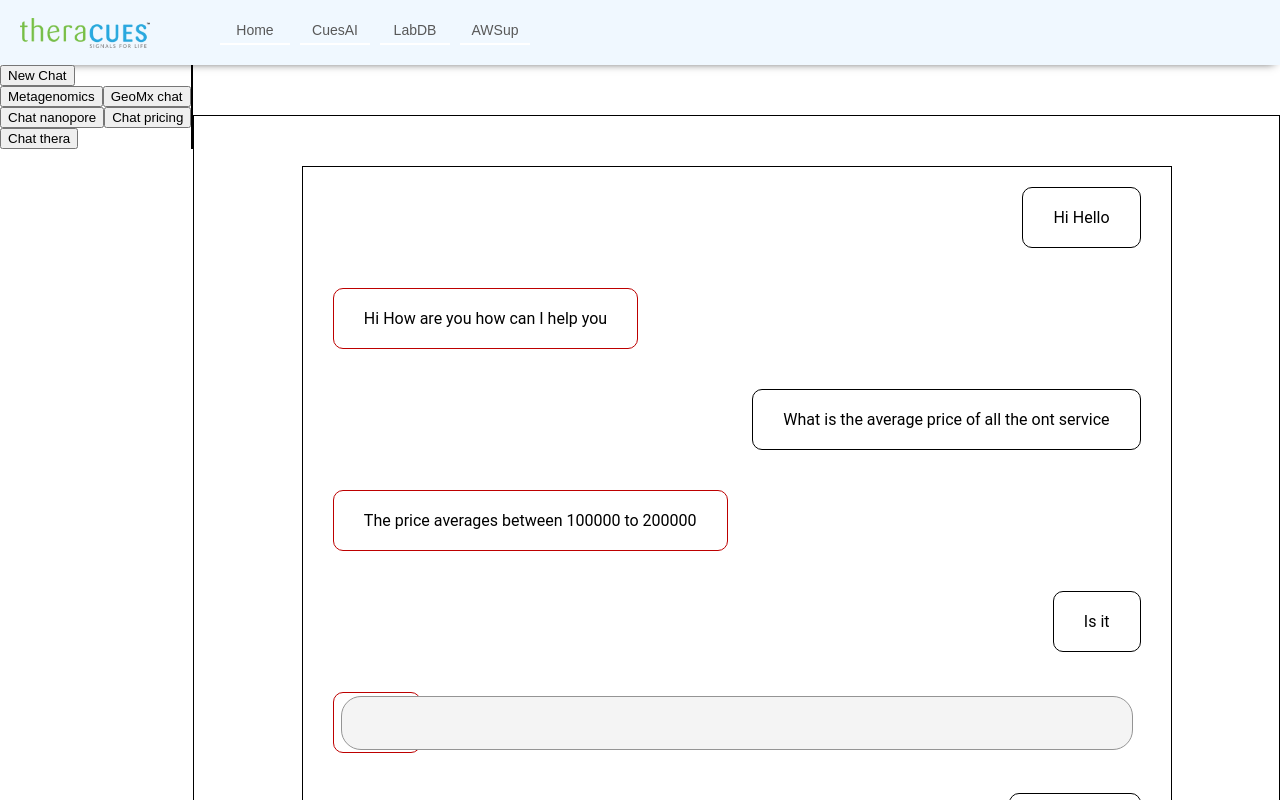
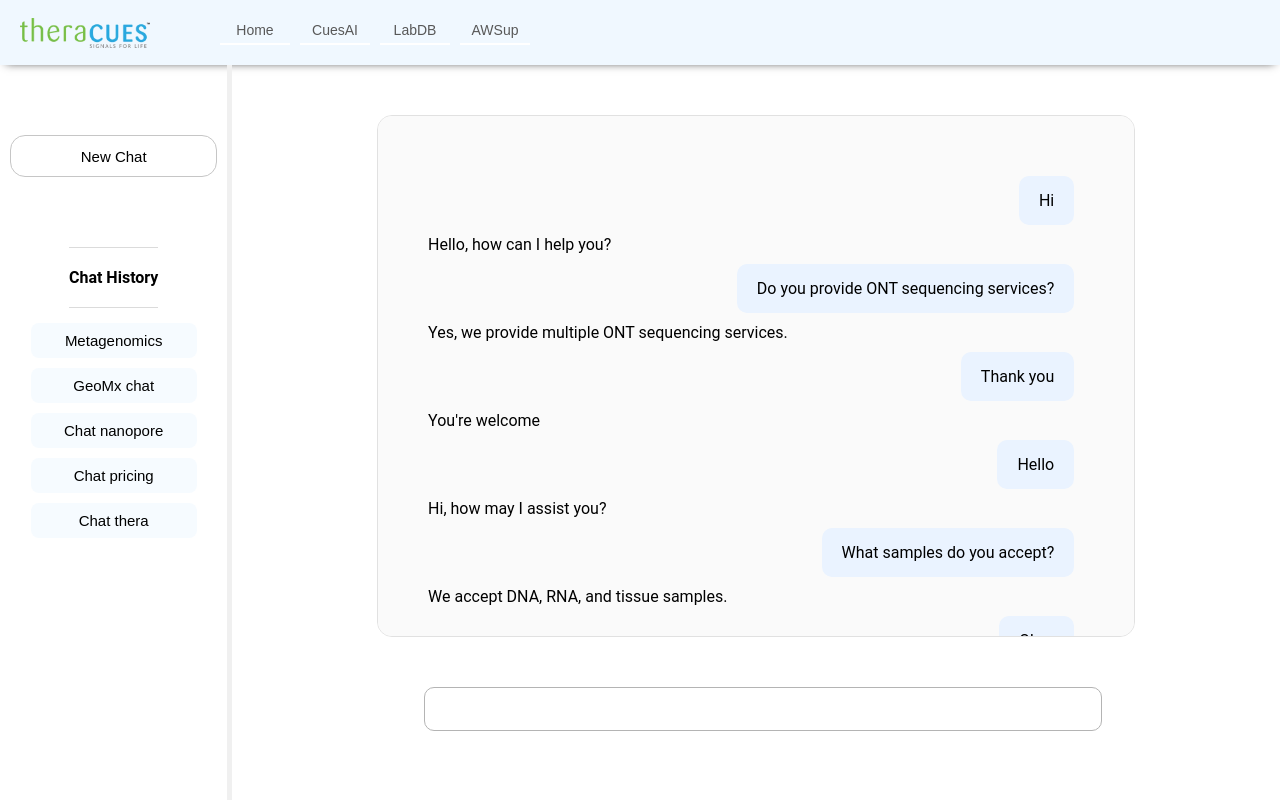
Before and after one commit to akshayoo/FirstFullStackWebApi, a Next.js app in the folder binfk_console/: page /CuesAI in a window 1280 px wide. Shown: the top 800 px of the page. Built offline with nearby package versions, Linux system fonts and the light colour scheme.

Commit message:
Cuesai part Front styling setup

```diff
--- a/binfk_console/src/app/CuesAI/components/ChatBar.js
+++ b/binfk_console/src/app/CuesAI/components/ChatBar.js
@@ -1,66 +1,309 @@
 "use client";
+
 import { useState } from "react";
 import styles from './ChatWin.module.css'
 
-const chats = [{
-        "chatId" : 747393,
-        "sender" : "user",
-        "message" : "Hi Hello"
+const chats = [
+  {
+    "chatId": 1001,
+    "sender": "user",
+    "message": "Hi"
   },
   {
-        "chatId" : 7443493,
-        "sender" : "bot",
-        "message" : "Hi How are you how can I help you"
+    "chatId": 1002,
+    "sender": "bot",
+    "message": "Hello, how can I help you?"
   },
   {
-        "chatId" : 74723,
-        "sender" : "user",
-        "message" : "What is the average price of all the ont service"
+    "chatId": 1003,
+    "sender": "user",
+    "message": "Do you provide ONT sequencing services?"
   },
   {
-        "chatId" : 73393,
-        "sender" : "bot",
-        "message" : "The price averages between 100000 to 200000"
+    "chatId": 1004,
+    "sender": "bot",
+    "message": "Yes, we provide multiple ONT sequencing services."
   },
   {
-        "chatId" : 7475693,
-        "sender" : "user",
-        "message" : "Is it"
+    "chatId": 1005,
+    "sender": "user",
+    "message": "Thank you"
   },
   {
-        "chatId" : 7475345693,
-        "sender" : "bot",
-        "message" : "Yes"
+    "chatId": 1006,
+    "sender": "bot",
+    "message": "You're welcome"
+  },
+
+  {
+    "chatId": 2001,
+    "sender": "user",
+    "message": "Hello"
   },
   {
-        "chatId" : 74553593,
-        "sender" : "user",
-        "message" : "Thankyou"
+    "chatId": 2002,
+    "sender": "bot",
+    "message": "Hi, how may I assist you?"
   },
   {
-        "chatId" : 775733,
-        "sender" : "bot",
-        "message" : "You are welcome"
+    "chatId": 2003,
+    "sender": "user",
+    "message": "What samples do you accept?"
+  },
+  {
+    "chatId": 2004,
+    "sender": "bot",
+    "message": "We accept DNA, RNA, and tissue samples."
+  },
+  {
+    "chatId": 2005,
+    "sender": "user",
+    "message": "Okay"
+  },
+  {
+    "chatId": 2006,
+    "sender": "bot",
+    "message": "Let us know if you need details"
+  },
+
+  {
+    "chatId": 3001,
+    "sender": "user",
+    "message": "Hi there"
+  },
+  {
+    "chatId": 3002,
+    "sender": "bot",
+    "message": "Hello! How can I help?"
+  },
+  {
+    "chatId": 3003,
+    "sender": "user",
+    "message": "What is the turnaround time?"
+  },
+  {
+    "chatId": 3004,
+    "sender": "bot",
+    "message": "Typically 2 to 4 weeks depending on project scope."
+  },
+  {
+    "chatId": 3005,
+    "sender": "user",
+    "message": "Got it"
+  },
+  {
+    "chatId": 3006,
+    "sender": "bot",
+    "message": "Happy to help"
+  },
+
+  {
+    "chatId": 4001,
+    "sender": "user",
+    "message": "Hello support"
+  },
+  {
+    "chatId": 4002,
+    "sender": "bot",
+    "message": "Hi, how can we assist you?"
+  },
+  {
+    "chatId": 4003,
+    "sender": "user",
+    "message": "Do you offer data analysis?"
+  },
+  {
+    "chatId": 4004,
+    "sender": "bot",
+    "message": "Yes, we provide end-to-end analysis support."
+  },
+  {
+    "chatId": 4005,
+    "sender": "user",
+    "message": "Thanks"
+  },
+  {
+    "chatId": 4006,
+    "sender": "bot",
+    "message": "You're welcome"
+  },
+
+  {
+    "chatId": 5001,
+    "sender": "user",
+    "message": "Hi"
+  },
+  {
+    "chatId": 5002,
+    "sender": "bot",
+    "message": "Hello!"
+  },
+  {
+    "chatId": 5003,
+    "sender": "user",
+    "message": "Is human genome sequencing available?"
+  },
+  {
+    "chatId": 5004,
+    "sender": "bot",
+    "message": "Yes, whole genome sequencing is available."
+  },
+  {
+    "chatId": 5005,
+    "sender": "user",
+    "message": "Great"
+  },
+  {
+    "chatId": 5006,
+    "sender": "bot",
+    "message": "Feel free to reach out anytime"
+  },
+
+  {
+    "chatId": 6001,
+    "sender": "user",
+    "message": "Hello"
+  },
+  {
+    "chatId": 6002,
+    "sender": "bot",
+    "message": "Hi there"
+  },
+  {
+    "chatId": 6003,
+    "sender": "user",
+    "message": "What platforms do you use?"
+  },
+  {
+    "chatId": 6004,
+    "sender": "bot",
+    "message": "We use ONT PromethION and other advanced platforms."
+  },
+  {
+    "chatId": 6005,
+    "sender": "user",
+    "message": "Okay thanks"
+  },
+  {
+    "chatId": 6006,
+    "sender": "bot",
+    "message": "You're welcome"
+  },
+
+  {
+    "chatId": 7001,
+    "sender": "user",
+    "message": "Hi"
+  },
+  {
+    "chatId": 7002,
+    "sender": "bot",
+    "message": "Hello"
+  },
+  {
+    "chatId": 7003,
+    "sender": "user",
+    "message": "Do you support cancer genomics?"
+  },
+  {
+    "chatId": 7004,
+    "sender": "bot",
+    "message": "Yes, cancer genomics is a key focus area."
+  },
+  {
+    "chatId": 7005,
+    "sender": "user",
+    "message": "Nice"
+  },
+  {
+    "chatId": 7006,
+    "sender": "bot",
+    "message": "Glad to hear that"
+  },
+
+  {
+    "chatId": 8001,
+    "sender": "user",
+    "message": "Hello team"
+  },
+  {
+    "chatId": 8002,
+    "sender": "bot",
+    "message": "Hi! How can we help?"
+  },
+  {
+    "chatId": 8003,
+    "sender": "user",
+    "message": "Do you offer long-read sequencing?"
+  },
+  {
+    "chatId": 8004,
+    "sender": "bot",
+    "message": "Yes, we specialize in long-read sequencing."
+  },
+  {
+    "chatId": 8005,
+    "sender": "user",
+    "message": "Thanks"
+  },
+  {
+    "chatId": 8006,
+    "sender": "bot",
+    "message": "Anytime"
+  },
+
+  {
+    "chatId": 9001,
+    "sender": "user",
+    "message": "Hi"
+  },
+  {
+    "chatId": 9002,
+    "sender": "bot",
+    "message": "Hello"
+  },
+  {
+    "chatId": 9003,
+    "sender": "user",
+    "message": "Can I get a quotation?"
+  },
+  {
+    "chatId": 9004,
+    "sender": "bot",
+    "message": "Yes, please share your project details."
+  },
+  {
+    "chatId": 9005,
+    "sender": "user",
+    "message": "Sure"
+  },
+  {
+    "chatId": 9006,
+    "sender": "bot",
+    "message": "We will assist you"
+  }
+]
+
+function InputBar() {
+  return <input />;
 }
 
-]
+export function ChatBar() {
+  const [chatMessages, setChatMessages] = useState(chats);
 
-
-
-export function ChatBar() {
-
-    const [chatHist, setChatHist] = useState(chats)
-
-    return(
-        <div className={styles.chatContainer}>
-            {chatHist.map(chathist => (
-                <div key={chathist.chatId} className={chathist.sender === 'user' ? styles.chatCompUser : styles.chatCompBot}>
-                    <div>
-                        {chathist.message}
-                    </div>
+  return (
+    <div className={styles.chatBar}>
+        <div className={styles.chatMessages}>
+        {chatMessages.map(chat => (
+            <div key={chat.chatId} className={chat.sender == 'user' ? styles.chatUserMessage : styles}>
+                {chat.message}
             </div>
         ))}
         </div>
+
+        <div className={styles.chatInputBar}>
+            <InputBar />
+        </div>
+    </div>
   );
-
 }
--- a/binfk_console/src/app/CuesAI/components/ChatSideBar.js
+++ b/binfk_console/src/app/CuesAI/components/ChatSideBar.js
@@ -34,18 +34,19 @@ export function ChatSlideBar() {
     const [previousChats, setPreviousChats] = useState(UserChatTitles);
 
      return(
-        <>
-            <div>
+        <div className= {styles.chatSideBarComp}>
+            <div className={styles.chatNewChatDIV}>
                 <button>New Chat</button>
             </div>
-            <div className="chatHistoryDiv">
-                {previousChats.map(chat => (
-                    <button key={chat.ChatId}>
-                        {chat.ChatTitle}
+            <div className={styles.chatHistoryDiv}>
+                <h2>Chat History</h2>
+                {previousChats.map(chathist => (
+                    <button key={chathist.ChatId}>
+                        {chathist.ChatTitle}
                     </button>
                 ))}
             </div>
-        </>
+        </div>
      );
 
 }
--- a/binfk_console/src/app/CuesAI/components/ChatWin.js
+++ b/binfk_console/src/app/CuesAI/components/ChatWin.js
@@ -3,30 +3,16 @@ import { ChatSlideBar } from './ChatSideBar';
 import { ChatBar } from './ChatBar'
 
 
-function InputBar(){
-
-    return(
-        <>
-            <input />
-        </>
-    );
-}
-
-
 
 export function ChatWin() {
      return(
-        <div className={styles.chatAI}>
-            <div className={styles.SlideBarDiv}>
+
+        <>
+            <div className={styles.chatWin}>
                 <ChatSlideBar />
+                <ChatBar />
             </div>
-            <div className={styles.InputWindow}>
-                <div className= {styles.chatScreen}>
-                    <ChatBar />
-                </div>
-                <InputBar />
-            </div>
-        </div>
+        </>
 
      );
 }
--- a/binfk_console/src/app/CuesAI/components/ChatWin.module.css
+++ b/binfk_console/src/app/CuesAI/components/ChatWin.module.css
@@ -1,73 +1,146 @@
-.chatAI {
-    display: flex;
-
+.chatWin {
+  height: 100vh;
+  display: flex;
+  overflow:hidden
+}
+.chatSideBarComp {
+  width: 280px;
+  display: flex;
+  flex-direction: column;
+  overflow: hidden;
+  border-right: 5px solid rgb(240, 240, 240);
+  padding: 20px 10px;
 }
 
-.SlideBarDiv {
-    width: 15%;
-    height: 100%;
-    border-right: 2px solid black;
+.chatNewChatDIV {
+    justify-content: center;
+    margin-top: 50px;
+    height: 40px;
+    border: 1px solid rgb(198, 198, 198);
+    transition: background-color 0.3s ease;
+    border-radius: 15px;
+    margin-bottom: 50px;
 }
 
-.InputWindow {
+.chatNewChatDIV button {
+    height: 100%;
+    width: 100%;
+    background-color: transparent;
+    border: none;
+    font-size: 15px;
+}
+
+.chatNewChatDIV:hover{
+    background-color: rgb(242, 242, 242);
+}
+
+.chatHistoryDiv{
     display: flex;
     flex-direction: column;
-    width: 85%;
-    align-items: center;
-    border: 1px solid black;
-    height: 100vh;
-    margin-top: 50px;
+    justify-content: center;
 }
 
-.chatScreen {
-    border: 1px solid black;
-    margin-top: 50px;
+.chatHistoryDiv h2 {
+    font-size: 16px;
+    align-self: center;
+    margin-top: 20px;
+    padding-top: 20px;
+    border-top: 1px solid rgb(219, 219, 219);
+    border-bottom: 1px solid rgb(219, 219, 219);
+    margin-bottom: 10px;
+    padding-bottom: 20px;
+}
+
+.chatHistoryDiv button {
+    align-self: center;
+    margin-top: 5px;
+    margin-bottom:5px;
+    height: 35px;
+    border: none;
+    border-radius: 8px;
+    font-size: 15px;
+    background-color: rgb(246, 251, 255);
+    transition: background-color 0.5s ease;
     width: 80%;
 }
 
 
-.InputWindow input {
-    position: fixed;
-    bottom: 50px;
-    width: 60%;
-    height: 50px;
-    border: 1px solid rgb(148, 148, 148);
-    border-radius: 20px;
-    background-color: rgb(244, 244, 244);
-    font-size: 16px;
-    padding-inline-start: 20px;
+.chatHistoryDiv button:hover {
+    background-color: rgb(15, 195, 255);
 }
 
-.InputWindow input:focus {
-    border-color: rgb(0, 129, 199);
-    outline: none;
-}
-
-.chatHistoryDiv {
-    display: flex;
-    flex-direction: column;
-    align-items: center;
-}
-
-.chatContainer {
+.chatBar {
+    padding: 50px;
+    width: 100vw;
+    overflow: hidden;
     display: flex;
     flex-direction: column;
 }
 
-.chatCompUser {
-    align-self: flex-end;
-    padding: 20px 30px;
-    margin: 20px 30px;
-    border: 1px solid black;
-    border-radius: 10px;
-    max-width: 70%;
+.chatMessages {
+    display: flex;
+    flex-direction: column;
+    padding: 50px;
+    border: 1px solid rgb(225, 225, 225);
+    background-color: rgb(250, 250, 250);
+    border-radius: 15px;
+    margin-left: 10%;
+    margin-right: 10%;
+    max-height: 60%;
+    overflow: auto;
 }
 
-.chatCompBot {
+.chatMessages::-webkit-scrollbar{
+    background-color: rgba(0, 0, 0, 0);
+    width: 5px;
+}
+
+.chatMessages::-webkit-scrollbar-thumb{
+    background-color: rgb(128, 128, 128);
+    border-radius: 25px;
+}
+
+
+
+
+.chatInputBar{
+    align-self: center;
+    width: 70%;
+    height: 40px;
+    margin-top: 50px;
+}
+
+.chatInputBar input{
+    align-self: center;
+    width: 100%;
+    height: 100%;
+    font-size: 18px;
+    background-color: white;
+    padding-inline-start: 10px;
+    font-size: 16px;
+    border-radius: 10px;
+    border: 1px solid rgb(180, 180, 180);
+}
+
+.chatInputBar input:focus {
+    border-color: rgb(82, 104, 0) !important;
+    outline: none !important;
+}
+
+.chatUserMessage {
+    align-self: flex-end;
+    max-width: 70%;
+    padding: 15px 20px;
+    margin: 10px;
+    border-radius: 10px;
+    background-color: #eaf3ff;
+}
+
+.chatBotMessage {
     align-self: flex-start;
-    padding: 20px 30px;
-    margin: 20px 30px;
-    border: 1px solid rgb(189, 0, 0);
+    max-width: 70%;
+    padding: 15px 20px;
+    margin: 10px;
     border-radius: 10px;
-    max-width: 70%;
+    background-color: #e8ffe9;
 }
--- a/binfk_console/src/app/globals.css
+++ b/binfk_console/src/app/globals.css
@@ -2,5 +2,7 @@ body {
   margin: 0px;
   padding: 0;
   width: 100%;
+  height: 100%;
+  overflow:auto;
   font-family: "Google Sans", Roboto, Helvetica, Arial, sans-serif;
 }
```
Lines whose indentation alone changed are shown as unchanged.
